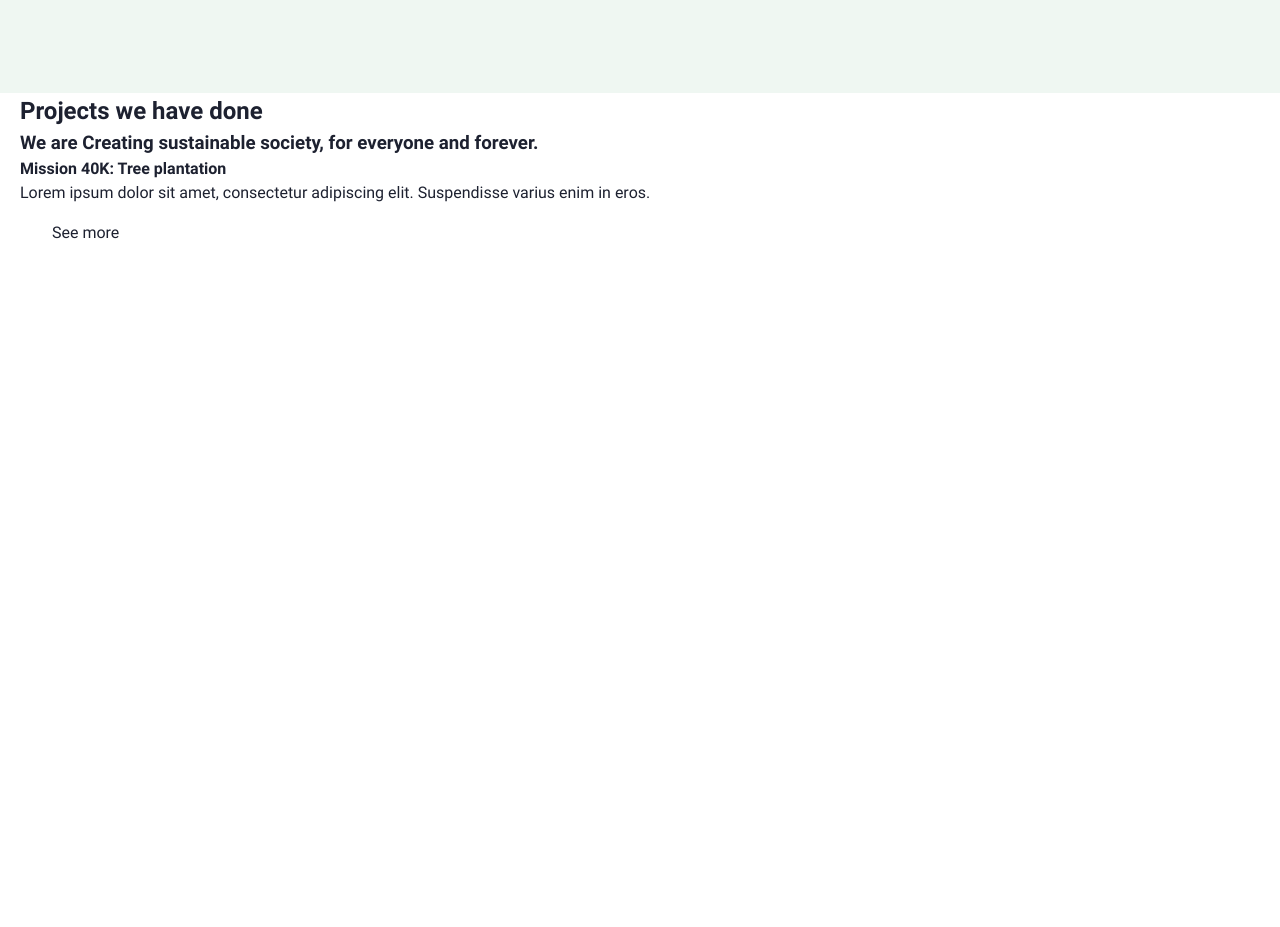
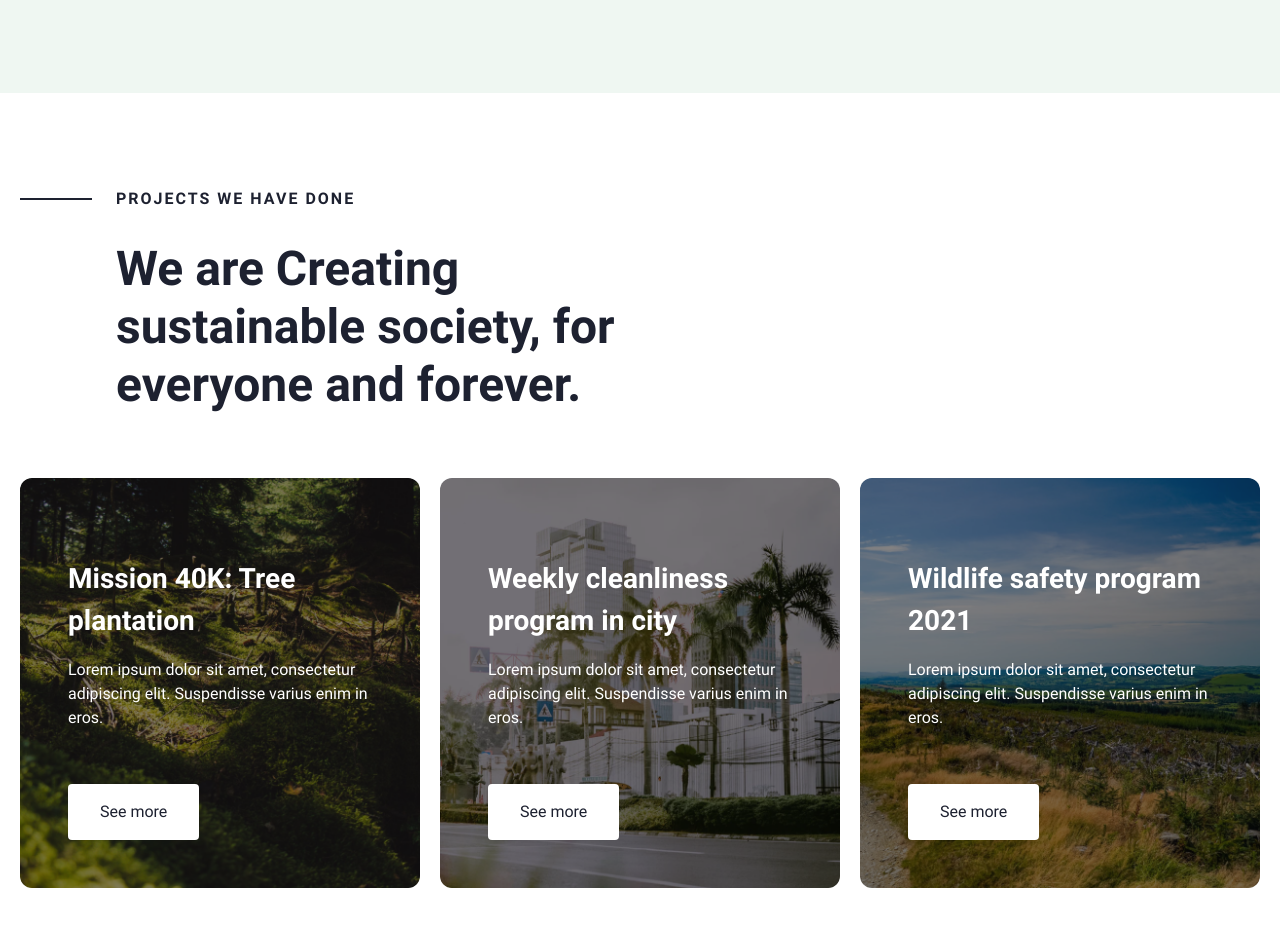
Before and after one commit to svkhrobbeck/client, a plain HTML site: page index.html in a window 1280 px wide. Shown: the part 2501-3428 px from the top of the page. Before the commit the page ends 2762 px from the top, so only its background shows below. Drawn offline with Linux system fonts and the light colour scheme.

Commit message:
add index-projects

```diff
--- a/index.html
+++ b/index.html
@@ -233,15 +233,83 @@
       <!-- PROJECTS -->
       <section class="projects">
         <div class="container projects__inner">
-          <h2 class="projects__title">Projects we have done</h2>
-          <h3 class="projects__subtitle">
-            We are Creating sustainable society, for everyone and forever.
-          </h3>
+          <div class="projects__titles">
+            <h2 class="projects__title">Projects we have done</h2>
+            <h3 class="projects__subtitle">
+              We are Creating sustainable society, for everyone and forever.
+            </h3>
+          </div>
           <div class="projects__cards">
+            <!-- ITEM CARD -->
             <div class="projects__card card-projects">
-              <h4 class="card-projects__heading">Mission 40K: Tree plantation</h4>
-              <p class="card-projects__desc">Lorem ipsum dolor sit amet, consectetur adipiscing elit. Suspendisse varius enim in eros.</p>
-              <a class="card-projects__show-link secondary-button" href="#">See more</a>
+              <img
+                class="card-projects__img"
+                src="images/mission-40k.png"
+                alt="mission-40k project"
+                width="411"
+                height="421"
+                srcset="images/mission-40k.png 1x, images/mission-40k@2x.png 2x"
+              />
+              <div class="card-projects__content">
+                <h4 class="card-projects__heading">
+                  Mission 40K: Tree plantation
+                </h4>
+                <p class="card-projects__desc">
+                  Lorem ipsum dolor sit amet, consectetur adipiscing elit.
+                  Suspendisse varius enim in eros.
+                </p>
+                <a class="card-projects__show-link secondary-button" href="#"
+                  >See more</a
+                >
+              </div>
+            </div>
+
+            <!-- ITEM CARD -->
+            <div class="projects__card card-projects">
+              <img
+                class="card-projects__img"
+                src="images/city.png"
+                alt="city project"
+                width="411"
+                height="421"
+                srcset="images/city.png 1x, images/city@2x.png 2x"
+              />
+              <div class="card-projects__content">
+                <h4 class="card-projects__heading">
+                  Weekly cleanliness program in city
+                </h4>
+                <p class="card-projects__desc">
+                  Lorem ipsum dolor sit amet, consectetur adipiscing elit.
+                  Suspendisse varius enim in eros.
+                </p>
+                <a class="card-projects__show-link secondary-button" href="#"
+                  >See more</a
+                >
+              </div>
+            </div>
+
+            <!-- ITEM CARD -->
+            <div class="projects__card card-projects">
+              <img
+                class="card-projects__img"
+                src="images/desert.png"
+                alt="desert project"
+                width="411"
+                height="421"
+                srcset="images/desert.png 1x, images/desert@2x.png 2x"
+              />
+              <div class="card-projects__content">
+                <h4 class="card-projects__heading">
+                  Wildlife safety program 2021
+                </h4>
+                <p class="card-projects__desc">
+                  Lorem ipsum dolor sit amet, consectetur adipiscing elit.
+                  Suspendisse varius enim in eros.
+                </p>
+                <a class="card-projects__show-link secondary-button" href="#"
+                  >See more</a
+                >
+              </div>
             </div>
           </div>
         </div>
--- /dev/null
+++ b/scss/blocks/_projects-index.scss
@@ -0,0 +1,87 @@
+.projects {
+  padding: 96px 0;
+}
+
+.projects__inner {
+}
+
+.projects__titles {
+  padding-left: 96px;
+  max-width: 640px;
+  margin-bottom: 65px;
+}
+
+.projects__title {
+  @include special-title;
+  margin-bottom: 32px;
+  position: relative;
+
+  &::before {
+    content: "";
+    display: inline-block;
+    background-color: var(--text-color);
+    width: 72px;
+    height: 2px;
+    position: absolute;
+    top: calc(50% - 1px);
+    left: -96px;
+  }
+}
+
+.projects__subtitle {
+  @include for-headings(h3);
+}
+
+.projects__cards {
+  display: flex;
+  align-items: center;
+  justify-content: space-between;
+  gap: 20px;
+}
+
+.card-projects {
+  max-width: 411px;
+  border-radius: 12px;
+  overflow: hidden;
+  position: relative;
+
+  &::before {
+    content: "";
+    display: inline-block;
+    background-color: #0b0706;
+    opacity: 0.5;
+    position: absolute;
+    z-index: 1;
+    inset: 0;
+  }
+}
+
+.card-projects__img {
+  width: 100%;
+  height: auto;
+}
+
+.card-projects__content {
+  padding: 80px 48px 48px;
+  --text-color: #fff;
+  position: absolute;
+  z-index: 2;
+  inset: 0;
+  display: inline-flex;
+  flex-direction: column;
+}
+
+.card-projects__heading {
+  color: var(--text-color);
+  font-size: 28px;
+  margin-bottom: 16px;
+}
+
+.card-projects__desc {
+  color: var(--text-color);
+  margin-bottom: auto;
+}
+
+.card-projects__show-link {
+  margin-right: auto;
+}
--- a/scss/main.scss
+++ b/scss/main.scss
@@ -6,7 +6,8 @@
 
 // BLOCKS
 @import "blocks/header";
-@import "blocks/hero";
-@import "blocks/about";
-@import "blocks/supporters";
-@import "blocks/what-we-do";
+@import "blocks/hero-index";
+@import "blocks/about-index";
+@import "blocks/supporters-index";
+@import "blocks/what-we-do-index";
+@import "blocks/projects-index";
```
Also changed, not shown: css/main.css, images/city.png (added), images/city@@2x.png (added), images/desert.png (added), images/desert@2x.png (added), images/mission-40k.png (renamed from images/Image.png), images/mission-40k@2x.png (renamed from images/Image@2x.png), scss/blocks/_about-index.scss (renamed from scss/blocks/_about.scss), scss/blocks/_hero-index.scss (renamed from scss/blocks/_hero.scss), scss/blocks/_supporters-index.scss (renamed from scss/blocks/_supporters.scss), scss/blocks/_what-we-do-index.scss (renamed from scss/blocks/_what-we-do.scss), 1 other file.
